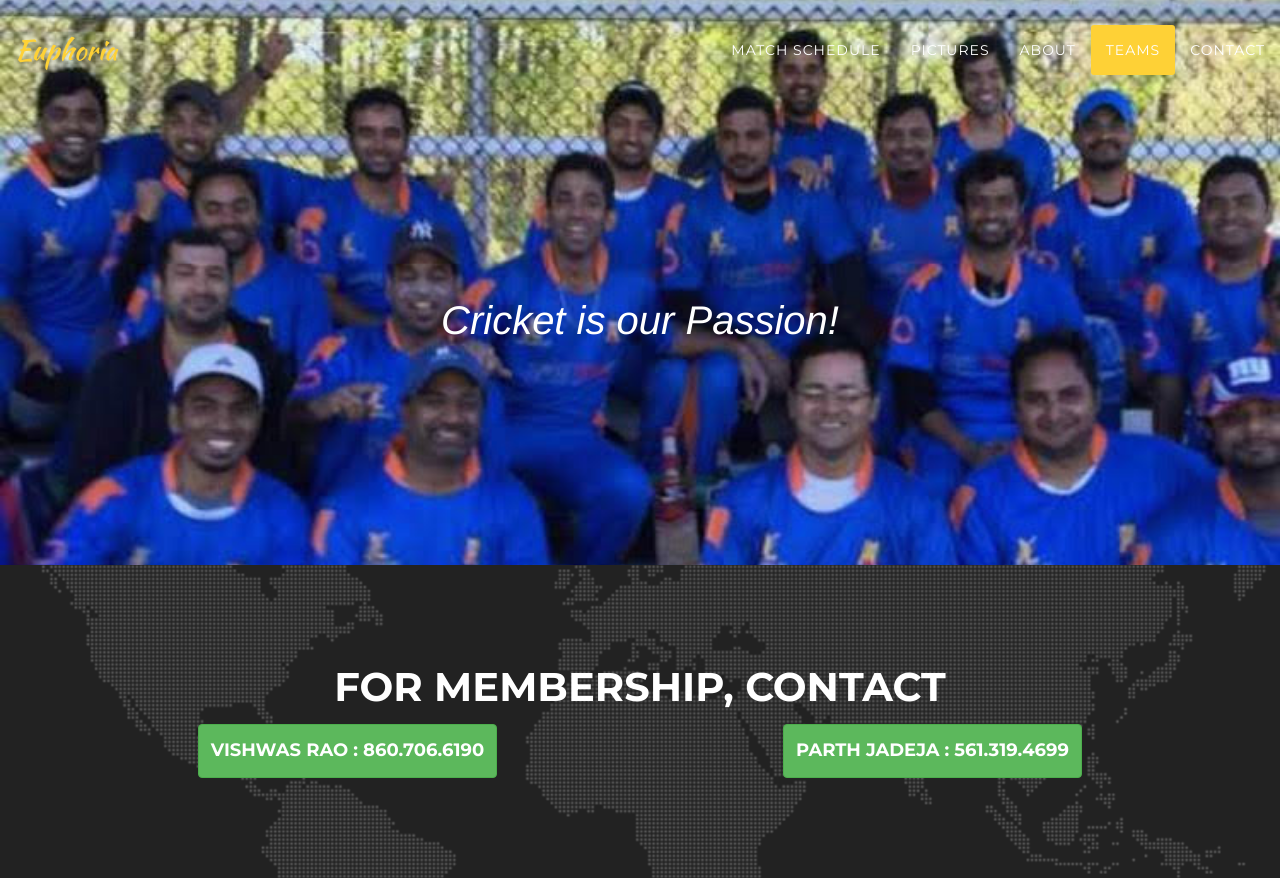
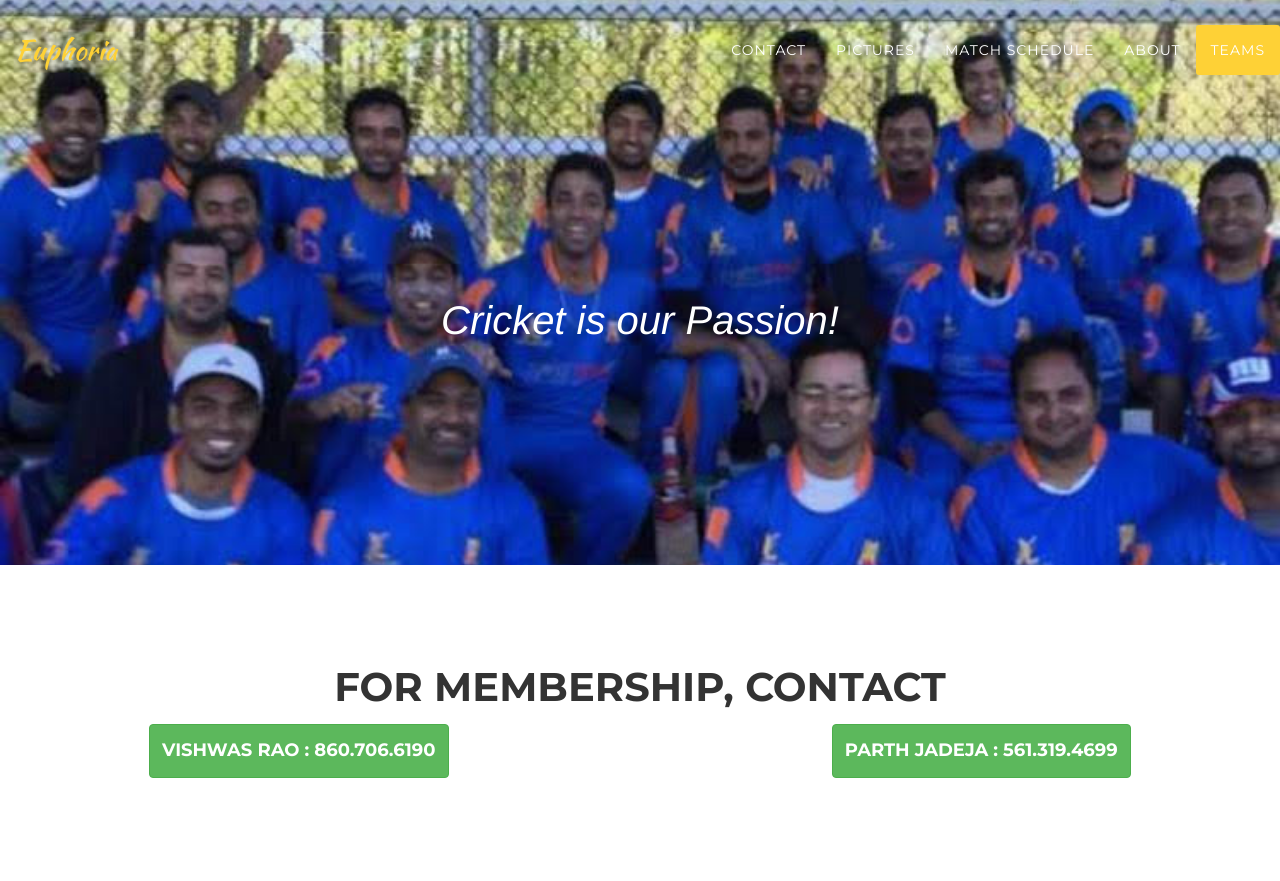
Before and after one commit to euphoriacricket/euphoria-website, a website: page src/views/index.html in a window 1280 px wide. Shown: the top 881 px of the page. Drawn offline with nearby package versions, Linux system fonts and the light colour scheme; files that its build step writes are made by us from their sources; files whose address does not match are found by name; a web font is replaced by a local one.

Commit message:
minor corrections

```diff
--- a/src/views/index.html
+++ b/src/views/index.html
@@ -56,11 +56,14 @@
                         <a href="#page-top"></a>
                     </li>
                     <li>
-                        <a class="page-scroll" href="#schedule">Match Schedule</a>
+                        <a class="page-scroll" href="#contacts">Contact</a>
                     </li>
                     <li>
                         <!-- <a class="page-scroll" href="#portfolio">Pictures</a> -->
                         <a class="page-scroll" href="#team-pictures">Pictures</a>
+                    </li>
+                    <li>
+                        <a class="page-scroll" href="#schedule">Match Schedule</a>
                     </li>
                     <li>
                         <a class="page-scroll" href="#about">About</a>
@@ -68,9 +71,7 @@
                     <li>
                         <a class="page-scroll" href="#team">Teams</a>
                     </li>
-                    <li>
-                        <a class="page-scroll" href="#contact">Contact</a>
-                    </li>
+
                 </ul>
             </div>
             <!-- /.navbar-collapse -->
@@ -90,7 +91,7 @@
 
 
     <!-- Contact Section -->
-    <section id="contact">
+    <section id="contacts">
         <div class="container">
             <div class="row">
                 <div class="col-lg-12 text-center">
@@ -98,12 +99,13 @@
                 </div>
             </div>
             <div class="row text-center">
-                <div class="col-md-6">
+                <div class="col-md-5">
                     <a type="button" class="btn btn-success" href="tel:+18607066190">
                         <h4>Vishwas Rao : 860.706.6190</h4>
                     </a>
                 </div>
-                <div class="col-md-6">
+                <div class="col-md-2"> </div>
+                <div class="col-md-5">
                     <a type="button" class="btn btn-success" href="tel:+15613194699">
                         <h4>Parth Jadeja : 561.319.4699</h4>
                     </a>
@@ -229,7 +231,7 @@
                                     <h4 class="subheading">Double Up</h4>
                                 </div>
                                 <div class="timeline-body">
-                                    <p class="text-muted">Introduced 2 team (Stallions and Colts) representing the Club</p>
+                                    <p class="text-muted">Introduced 2 teams (Stallions and Colts) representing the Club</p>
                                 </div>
                             </div>
                         </li>
@@ -370,7 +372,7 @@
         <div class="container">
             <div class="row">
                 <div class="col-md-4">
-                    <span class="copyright">Copyright &copy; Euphoria Cricket Club, CT, USA 2017</span>
+                    <span class="copyright">Copyright &copy; Euphoria Cricket Club, CT, USA 2018</span>
                 </div>
                 <div class="col-md-4">
                     <ul class="list-inline social-buttons">
```
Also changed, not shown: 1 other file.
